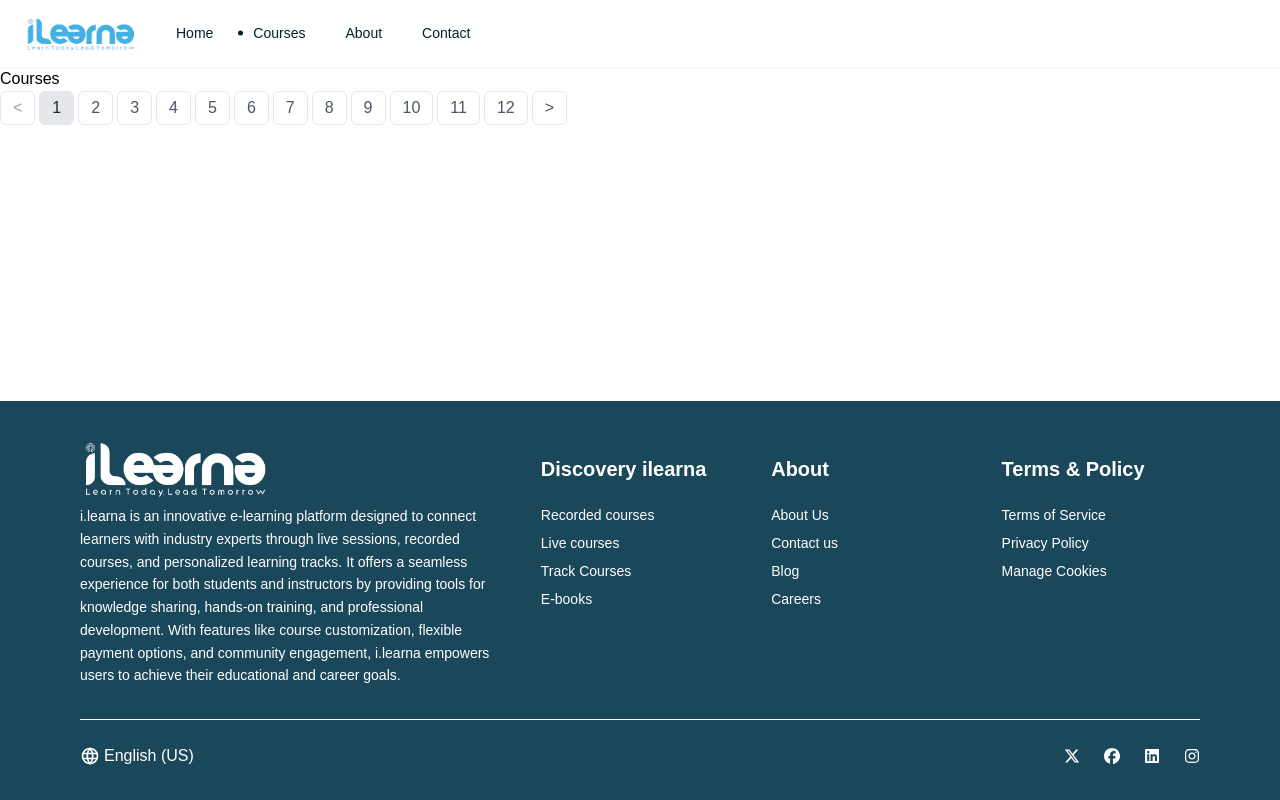
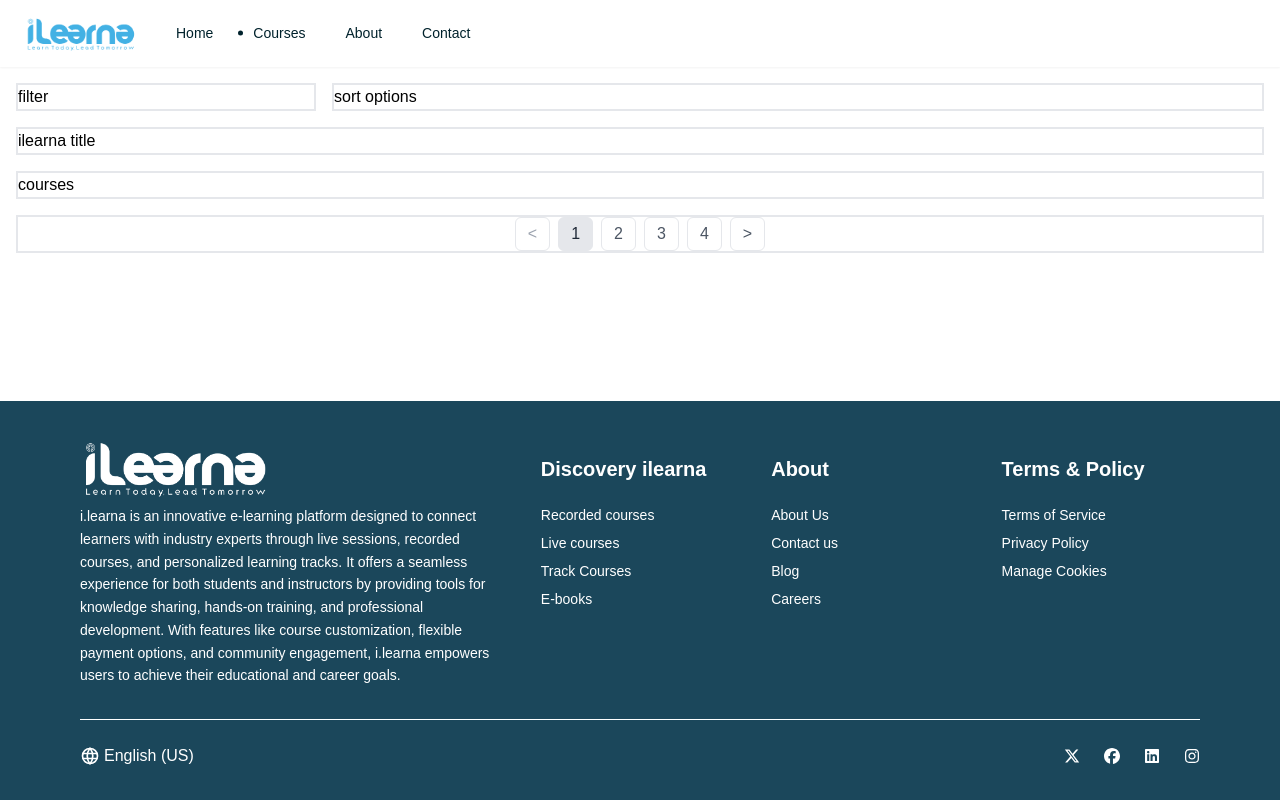
Before and after one commit to Abdelghani-Adel/iLearna-platform, a Next.js app: page /courses in a window 1280 px wide. Built offline with nearby package versions, Linux system fonts and the light colour scheme; a web font is replaced by a local one.

Commit message:
Layout structure for the courses page

```diff
--- a/app/(with-layout)/courses/page.tsx
+++ b/app/(with-layout)/courses/page.tsx
@@ -1,10 +1,12 @@
 "use client";
 import React, { useEffect, useState } from "react";
 import Pagination from "@/components/ui/Pagination";
+import { BsGrid3X2Gap } from "react-icons/bs";
+import { MdOutlineList } from "react-icons/md";
 
 const Page = () => {
   const [items, setItems] = useState<any[]>([]);
-  const [totalItems, setTotalItems] = useState<number>(100);
+  const [totalItems, setTotalItems] = useState<number>(30);
   const [itemsPerPage, setItemsPerPage] = useState<number>(9);
   const [currentPage, setCurrentPage] = useState<number>(1);
   const [search, setSearch] = useState<string>("");
@@ -45,8 +47,28 @@ const Page = () => {
   };
 
   return (
-    <div>
-      Courses
+    <div className="p-4 grid grid-cols-4 gap-4">
+      <div className="border border-2 row-start-2 col-span-4 2xl:row-start-1 2xl:col-span-1">
+        ilearna title
+      </div>
+
+      <div className="border border-2 col-start-2 col-span-3 2xl:col-start-4 2xl:col-span-1">
+        <div className="hidden 2xl:flex space-x-2">
+          <BsGrid3X2Gap /> <MdOutlineList />
+        </div>
+        <div>sort options</div>
+      </div>
+
+      <div className="border border-2 row-start-1 2xl:row-start-2 2xl:col-span-1">
+        filter
+      </div>
+
+      <div className="border border-2 col-span-4 2xl:row-start-2 2xl:col-span-3">
+        courses
+      </div>
+
+      <div className="border border-2 col-span-4 2xl:col-start-3 2xl:col-span-1">
+        <div className="flex justify-center">
           <Pagination
             currentPage={currentPage}
             totalItems={totalItems}
@@ -54,6 +76,8 @@ const Page = () => {
             onPageChange={handlePageChange}
           />
         </div>
+      </div>
+    </div>
   );
 };
 
--- a/components/ui/Pagination.tsx
+++ b/components/ui/Pagination.tsx
@@ -24,7 +24,7 @@ const Pagination: FC<PaginationProps> = ({
   };
 
   return (
-    <div className="flex items-center space-x-1">
+    <div className="flex items-center space-x-2">
       {/* Previous Button */}
       <button
         className={`px-3 py-1 border rounded-md ${
```
Lines whose indentation alone changed are shown as unchanged.
